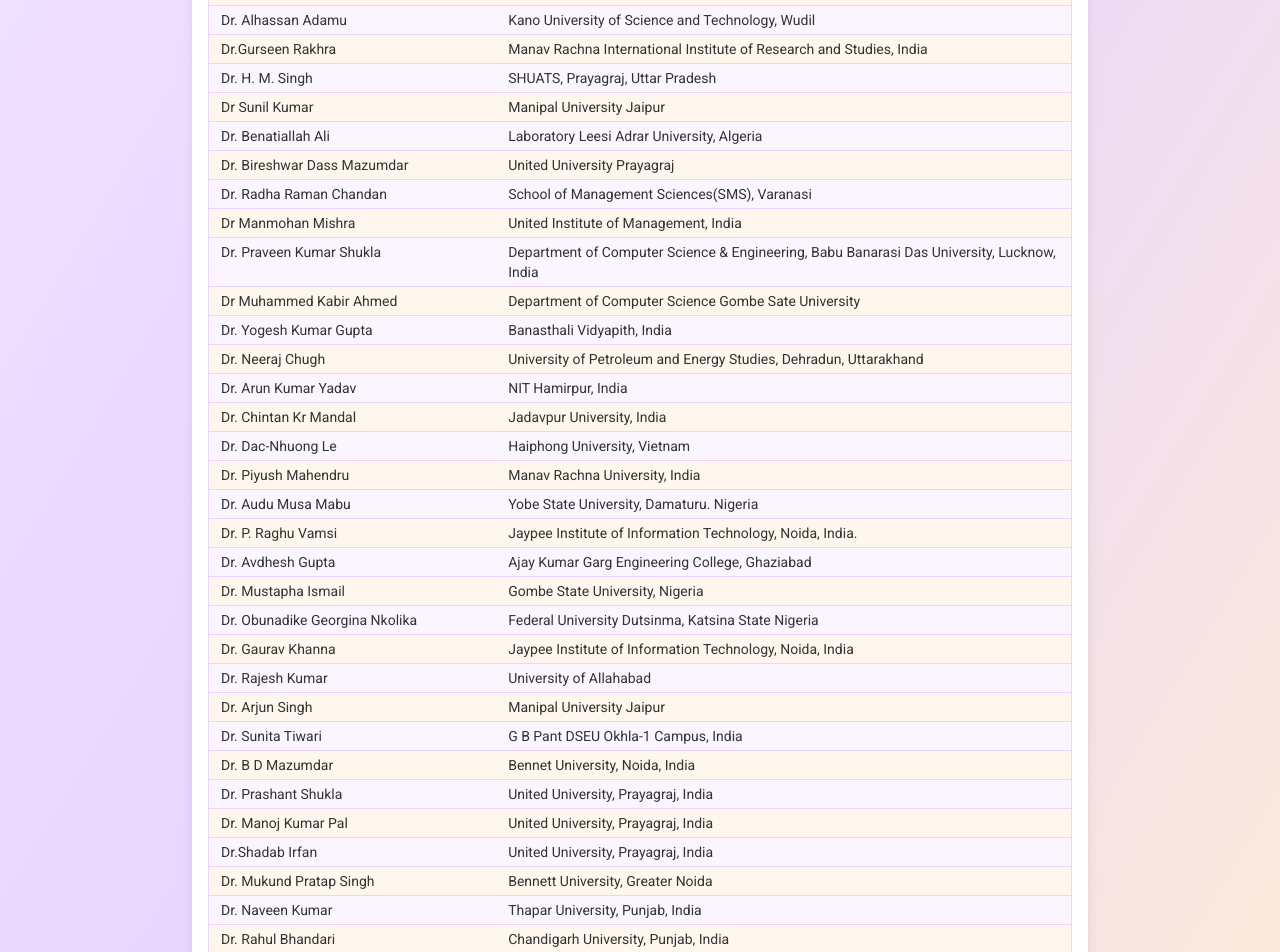
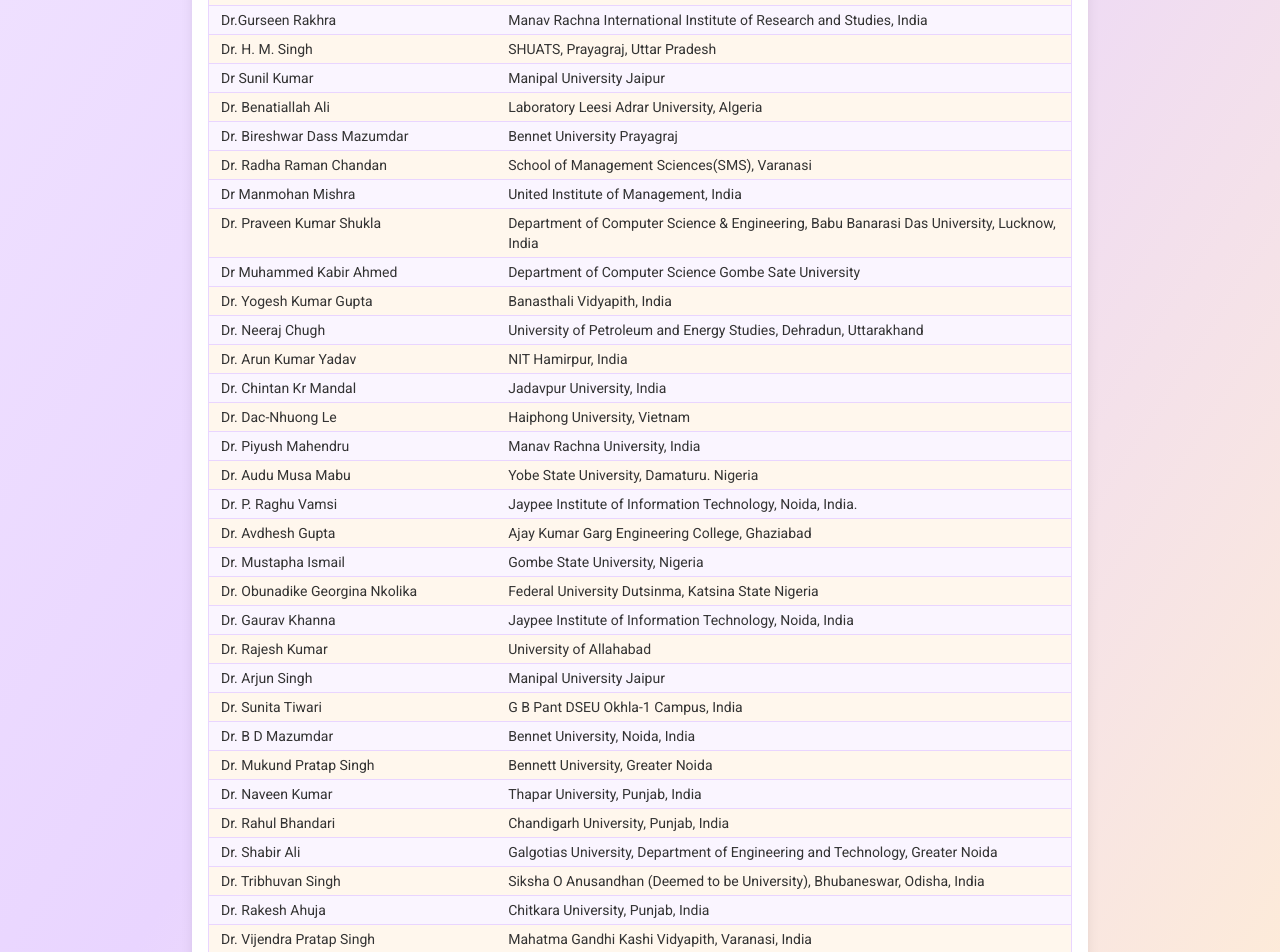
Before and after one commit to manishshukla00/conference, a React (Create React App) app: page /technicalprogramcommitte in a window 1280 px wide. Shown: the part 840-1792 px from the top of the page. Built offline with nearby package versions, Linux system fonts and the light colour scheme.

Commit message:
page update

```diff
--- a/src/pages/Tpc.jsx
+++ b/src/pages/Tpc.jsx
@@ -2,7 +2,7 @@
 
 const tpcMembers = [
   { name: "Dr. Shashi Bhushan", affiliation: "Amity University Punjab, India" },
-  { name: "Dr. Manoj Kumar", affiliation: "University of Wollongong in Dubai" },
+  { name: "Dr. Manoj Kumar", affiliation: "University of Wollongong Dubai" },
   {
     name: "Dr. Sujith Jayaprakash",
     affiliation: "BlueCrest University College, Ghana",
@@ -37,7 +37,6 @@
   },
   { name: "Dr. Olumide Owolabi", affiliation: "University of Abuja, Nigeria" },
   { name: "Dr. Kirti Seth", affiliation: "Inha University Tashkeny" },
-  { name: "Dr. Sanjeev Kumar", affiliation: "United University" },
   {
     name: "Dr. Suleiman Salihu Jauro",
     affiliation: "Gombe State University Nigeria",
@@ -80,7 +79,7 @@
   },
   {
     name: "Dr. Bireshwar Dass Mazumdar",
-    affiliation: "United University Prayagraj",
+    affiliation: "Bennet University Prayagraj",
   },
   {
     name: "Dr. Radha Raman Chandan",
@@ -147,18 +146,6 @@
   },
   { name: "Dr. B D Mazumdar", affiliation: "Bennet University, Noida, India" },
   {
-    name: "Dr. Prashant Shukla",
-    affiliation: "United University, Prayagraj, India",
-  },
-  {
-    name: "Dr. Manoj Kumar Pal",
-    affiliation: "United University, Prayagraj, India",
-  },
-  {
-    name: "Dr.Shadab Irfan",
-    affiliation: "United University, Prayagraj, India",
-  },
-  {
     name: "Dr. Mukund Pratap Singh",
     affiliation: "Bennett University, Greater Noida",
   },
@@ -170,7 +157,7 @@
   {
     name: "Dr. Shabir Ali",
     affiliation:
-      "Bharati Vidyapeeth Deemed to be University, Department of Engineering and Technology Navi, Mumbai",
+      "Galgotias University, Department of Engineering and Technology, Greater Noida",
   },
   {
     name: "Dr. Tribhuvan Singh",
```
